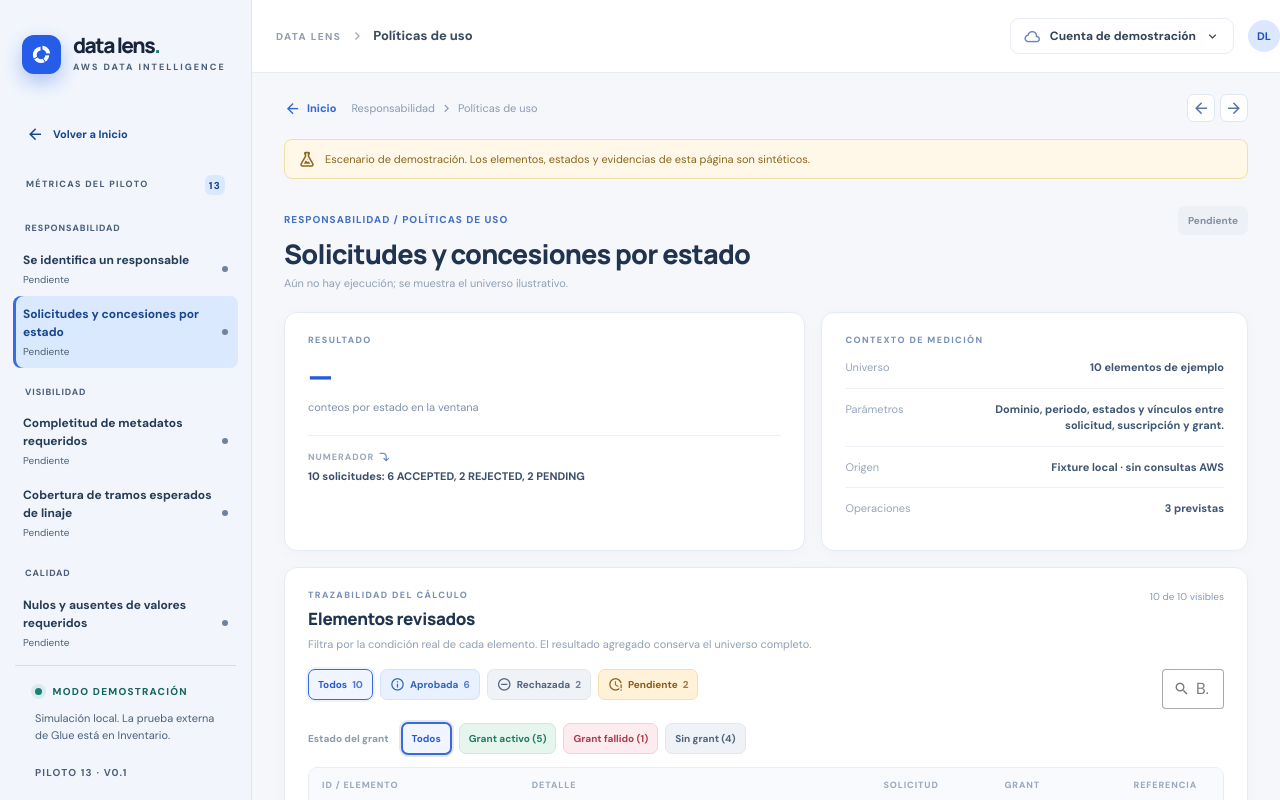
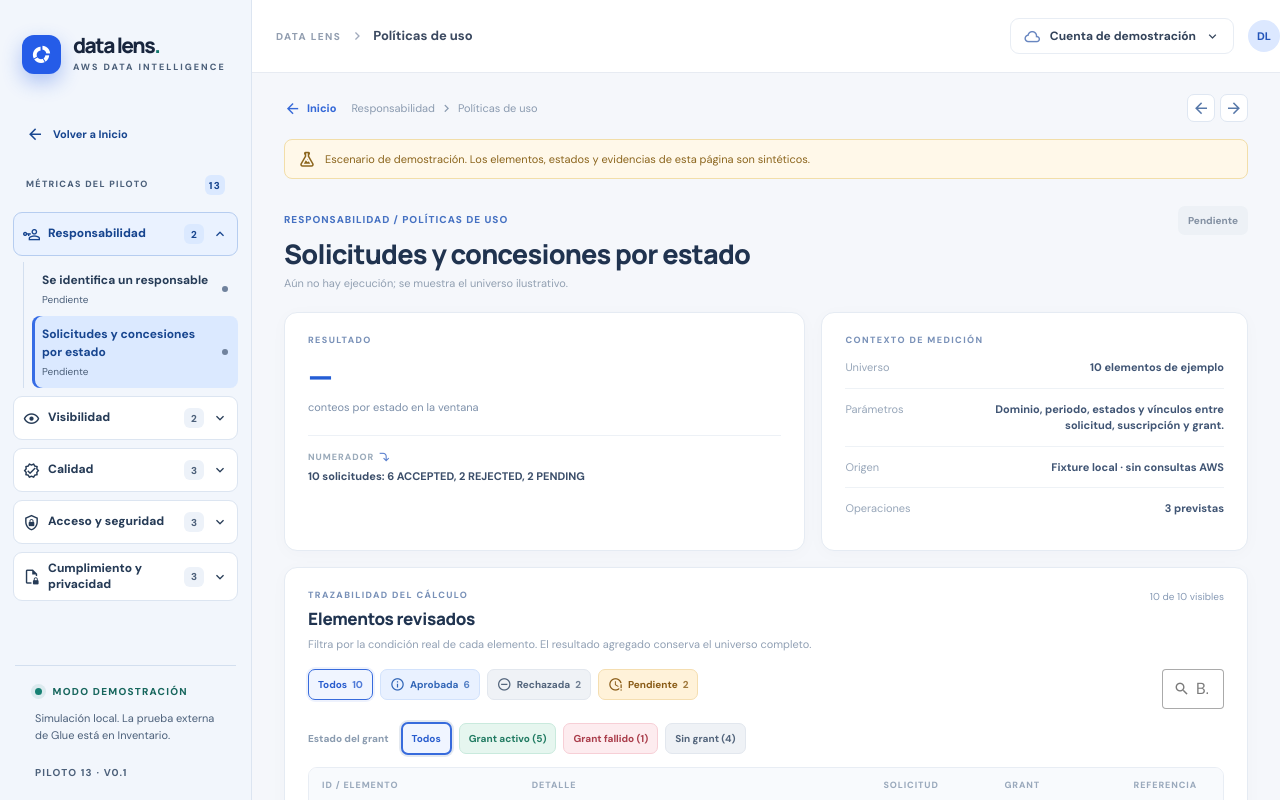
Before and after one commit to Monsalves/data-lens, a Vue app in the folder prototipo/frontend/: page / in a window 1280 px wide. Both pictures are taken after a click on the element 766 px from the left and 1172 px from the top of the page. Shown: the top 800 px of the page. Built offline with nearby package versions, Linux system fonts and the light colour scheme.

Commit message:
Agrupar las métricas en pilares plegables

```diff
--- a/prototipo/frontend/src/App.vue
+++ b/prototipo/frontend/src/App.vue
@@ -16,6 +16,7 @@ const sections = [
 const icons = { Responsabilidad: 'mdi-account-key-outline', Visibilidad: 'mdi-eye-outline', Calidad: 'mdi-check-decagram-outline', 'Acceso y seguridad': 'mdi-shield-lock-outline', 'Cumplimiento y privacidad': 'mdi-file-lock-outline' }
 const colors = { Responsabilidad: '#6674f4', Visibilidad: '#0ca7bd', Calidad: '#18a781', 'Acceso y seguridad': '#e6a13c', 'Cumplimiento y privacidad': '#aa74d8' }
 const pillars = [...new Set(metrics.map(m => m.pillar))]
+const metricGroups = pillars.map(pillar => ({ pillar, items: metrics.filter(metric => metric.pillar === pillar) }))
 const defaultAccounts = [{ id: '111122223333', name: 'Cuenta de demostración', region: 'us-east-1', roleArn: '', mode: 'simulada', status: 'Demo local' }]
 const fixtureVersion = 3
 const appBase = import.meta.env.BASE_URL
@@ -48,6 +49,8 @@ const inventoryView = ref('mapa')
 const metricId = ref(metricFromPath())
 const returnSection = ref('mediciones')
 const selectedMetric = computed(() => metrics.find(m => m.id === metricId.value) || null)
+const openPillar = ref(null)
+watch(selectedMetric, metric => { openPillar.value = metric?.pillar ?? null }, { immediate: true })
 const accountDialog = ref(false)
 const accountForm = ref({ name: '', id: '', roleArn: '', externalId: '', region: 'us-east-1' })
 const notice = ref('')
@@ -156,12 +159,22 @@ function dateTime(value) { return value ? new Intl.DateTimeFormat('es-CL', { dat
       <nav v-if="selectedMetric" class="metric-rail" aria-label="Navegación de métricas">
         <button type="button" class="metric-back" @click="closeMetric"><v-icon icon="mdi-arrow-left" size="18" /> Volver a {{ metricReturnLabel }}</button>
         <div class="metric-rail-title">MÉTRICAS DEL PILOTO <span>{{ metrics.length }}</span></div>
-        <div v-for="pillar in pillars" :key="pillar" class="metric-rail-group">
-          <div class="metric-rail-pillar">{{ pillar }}</div>
-          <button v-for="item in metrics.filter(m => m.pillar === pillar)" :key="item.id" type="button" class="metric-rail-item" :class="{ active: item.id === selectedMetric.id }" :aria-current="item.id === selectedMetric.id ? 'page' : undefined" @click="openMetric(item.id)">
-            <span class="metric-rail-copy"><strong>{{ item.name }}</strong><small>{{ resultFor(item) ? `Calculada · ${formatValue(item)}` : 'Pendiente' }}</small></span>
-            <span class="metric-rail-dot" :class="resultFor(item) ? 'calculated' : 'pending'" />
+        <div v-for="({ pillar, items }, index) in metricGroups" :key="pillar" class="metric-rail-group">
+          <button type="button" class="metric-rail-pillar" :class="{ current: selectedMetric.pillar === pillar }"
+            :aria-expanded="openPillar === pillar" :aria-controls="`pilot-pillar-${index}`"
+            :aria-label="`${pillar}, ${items.length} métricas${selectedMetric.pillar === pillar ? ', pilar de la métrica actual' : ''}`"
+            @click="openPillar = openPillar === pillar ? null : pillar">
+            <v-icon :icon="icons[pillar]" size="17" aria-hidden="true" />
+            <span class="metric-rail-pillar-name">{{ pillar }}</span>
+            <span class="metric-rail-pillar-count" aria-hidden="true">{{ items.length }}</span>
+            <v-icon :icon="openPillar === pillar ? 'mdi-chevron-up' : 'mdi-chevron-down'" size="16" aria-hidden="true" />
           </button>
+          <div v-show="openPillar === pillar" :id="`pilot-pillar-${index}`" class="metric-rail-pillar-items">
+            <button v-for="item in items" :key="item.id" type="button" class="metric-rail-item" :class="{ active: item.id === selectedMetric.id }" :aria-current="item.id === selectedMetric.id ? 'page' : undefined" @click="openMetric(item.id)">
+              <span class="metric-rail-copy"><strong>{{ item.name }}</strong><small>{{ resultFor(item) ? `Calculada · ${formatValue(item)}` : 'Pendiente' }}</small></span>
+              <span class="metric-rail-dot" :class="resultFor(item) ? 'calculated' : 'pending'" />
+            </button>
+          </div>
         </div>
       </nav>
       <template v-else>
```
Also changed, not shown: prototipo/frontend/src/style.css.
